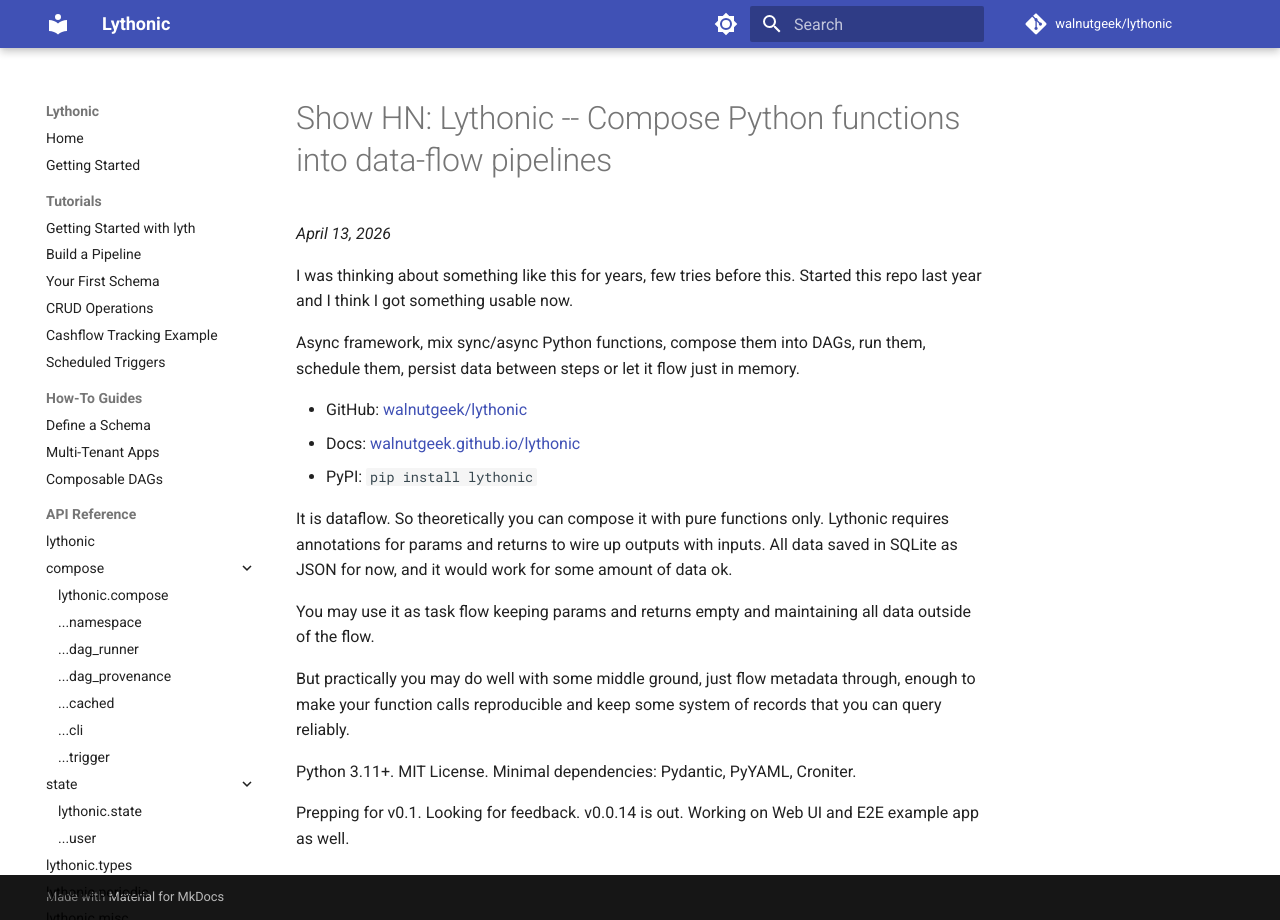
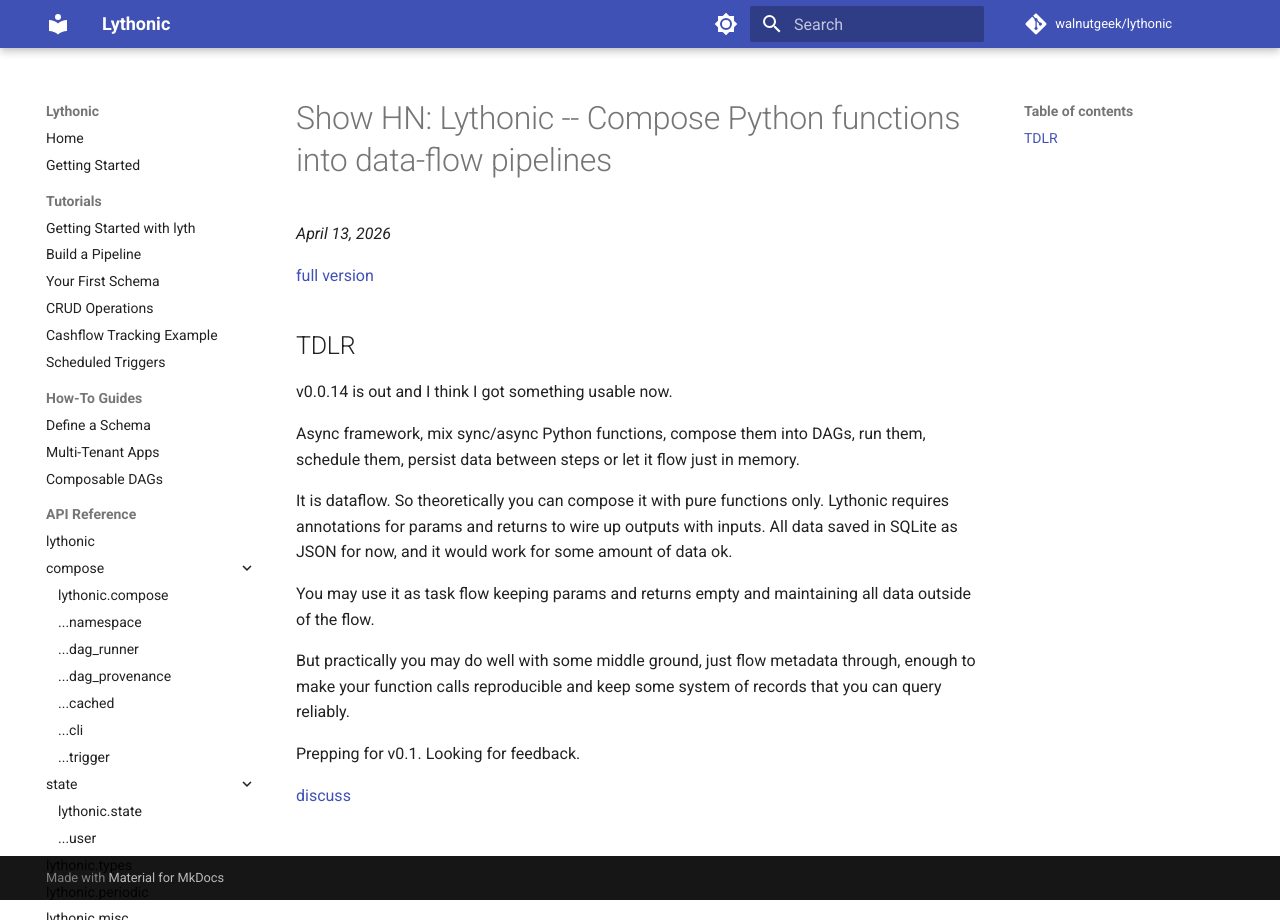
Before and after one commit to walnutgeek/lythonic, an MkDocs documentation site: the page built from docs/posts/2026-04-13-show-hn.md, in a window 1280 px wide. Built offline with MkDocs 1.6.1 and Material for MkDocs 9.7.7, drawn with Linux system fonts in a browser that asks for light colours; comment, search, counter and statistics services are not loaded.

Commit message:
TDLR + discuss links

```diff
--- a/docs/posts/2026-04-13-show-hn.md
+++ b/docs/posts/2026-04-13-show-hn.md
@@ -2,16 +2,15 @@
 
 *April 13, 2026*
 
-I was thinking about something like this for years, few tries before this.
-Started this repo last year and I think I got something usable now.
+[full version](https://news.ycombinator.com/item?id=47757289)
+
+## TDLR
+
+v0.0.14 is out and I think I got something usable now.
 
 Async framework, mix sync/async Python functions, compose them into DAGs,
 run them, schedule them, persist data between steps or let it flow just
 in memory.
-
-- GitHub: [walnutgeek/lythonic](https://github.com/walnutgeek/lythonic)
-- Docs: [walnutgeek.github.io/lythonic](https://walnutgeek.github.io/lythonic/)
-- PyPI: `pip install lythonic`
 
 It is dataflow. So theoretically you can compose it with pure functions
 only. Lythonic requires annotations for params and returns to wire up
@@ -25,8 +24,6 @@
 metadata through, enough to make your function calls reproducible and
 keep some system of records that you can query reliably.
 
-Python 3.11+. MIT License. Minimal dependencies: Pydantic, PyYAML,
-Croniter.
+Prepping for v0.1. Looking for feedback.
 
-Prepping for v0.1. Looking for feedback. v0.0.14 is out. Working on
-Web UI and E2E example app as well.
+[discuss](https://news.ycombinator.com/item?id=47757289)
--- a/mkdocs.yml
+++ b/mkdocs.yml
@@ -87,7 +87,7 @@
       - lythonic.periodic: reference/periodic.md
       - lythonic.misc: reference/misc.md
   - Posts:
-      - "Show HN: Lythonic": posts/2026-04-13-show-hn.md
+      - "2026-04-13 Show HN": posts/2026-04-13-show-hn.md
   - Release Notes:
       - v0.0.14: release_notes/v0.0.14.md
       - v0.0.13: release_notes/v0.0.13.md
```
